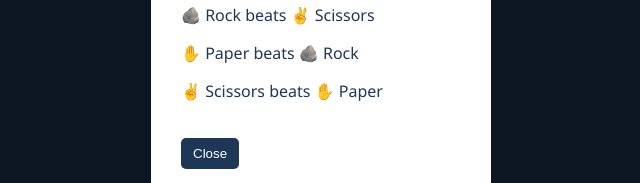
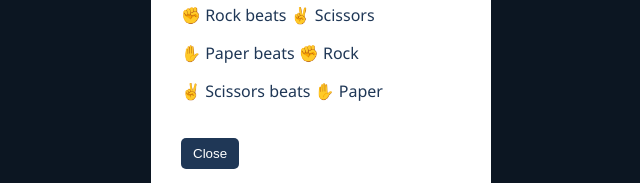
Before and after one commit to timothy-ifeoluwa/code-game, a plain HTML site: page index.html in a window 1280 px wide. Both pictures are taken after a click on the button "RULES". Shown: the part 335-518 px from the top of the page, 319-959 px from the left. Drawn offline with Linux system fonts and the light colour scheme.

Commit message:
Update index.html

```diff
--- a/index.html
+++ b/index.html
@@ -31,8 +31,8 @@
     <div id="rules-modal" class="rules-modal hidden">
       <div class="rules-content">
         <h3>Game Rules</h3>
-        <p>🪨 Rock beats ✌️ Scissors</p>
-        <p>✋ Paper beats 🪨 Rock</p>
+        <p>✊ Rock beats ✌️ Scissors</p>
+        <p>✋ Paper beats ✊ Rock</p>
         <p>✌️ Scissors beats ✋ Paper</p>
         <button onclick="toggleRules()">Close</button>
       </div>
```
